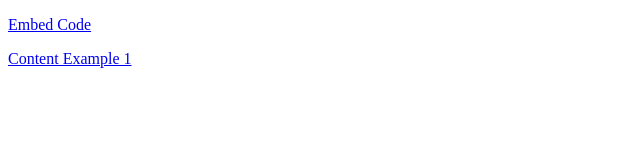
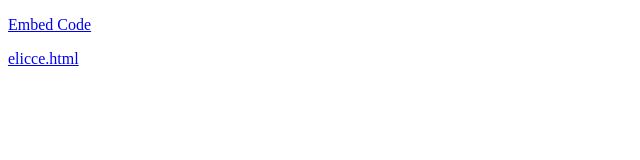
Before and after one commit to damienbelveze/h5p, a plain HTML site: page index.html in a window 1280 px wide. Shown: the full height of the page, 0-640 px from the left. Drawn offline with Linux system fonts and the light colour scheme.

Commit message:
Update index.html

```diff
--- a/index.html
+++ b/index.html
@@ -2,7 +2,8 @@
 <html>
 <body>
 	<p><a href="/h5p/embedcode.html">Embed Code</a></p>
-	<p><a href="/h5p/h5p-standalone-1.3.x/demo/content-example-1.html">Content Example 1</a></p>
+	<p><a href="/h5p/h5p-standalone-1.3.x/demo/elicce.html">elicce.html</a></p>
+
 
 
 
```
